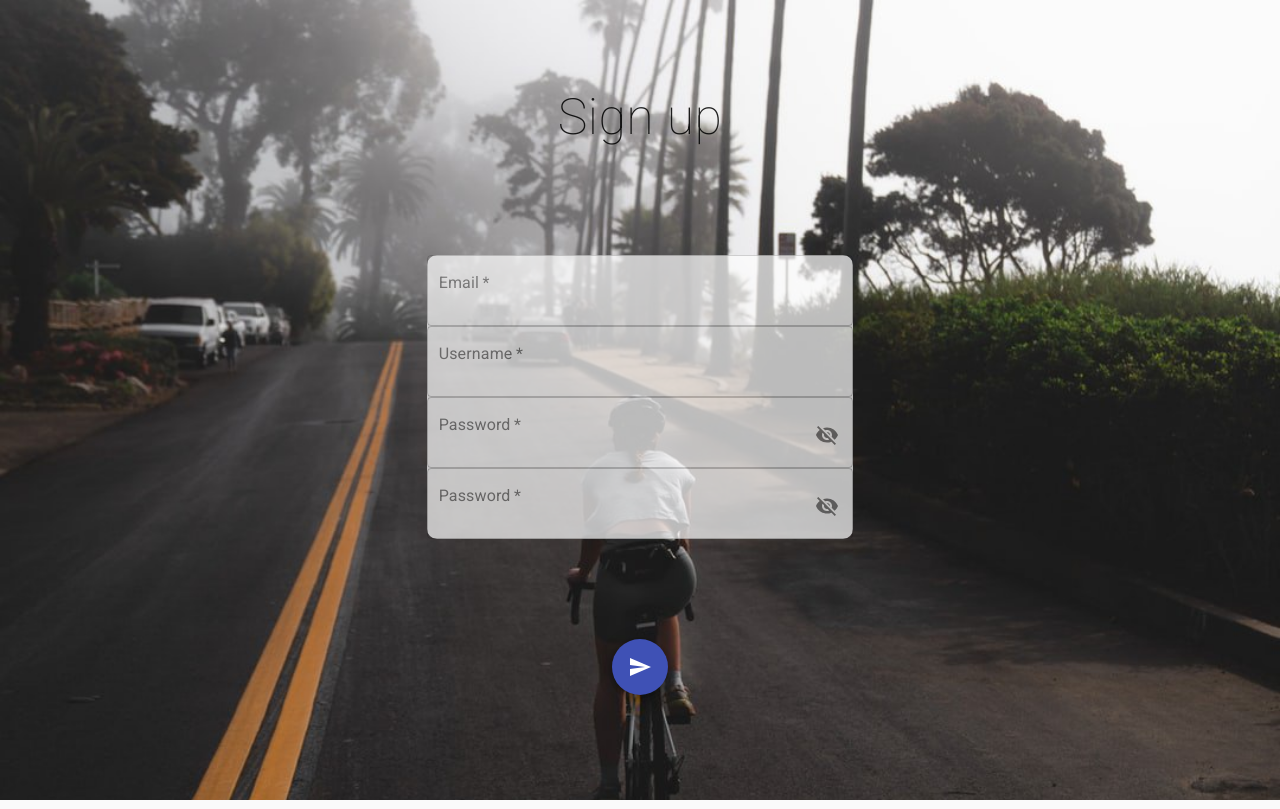
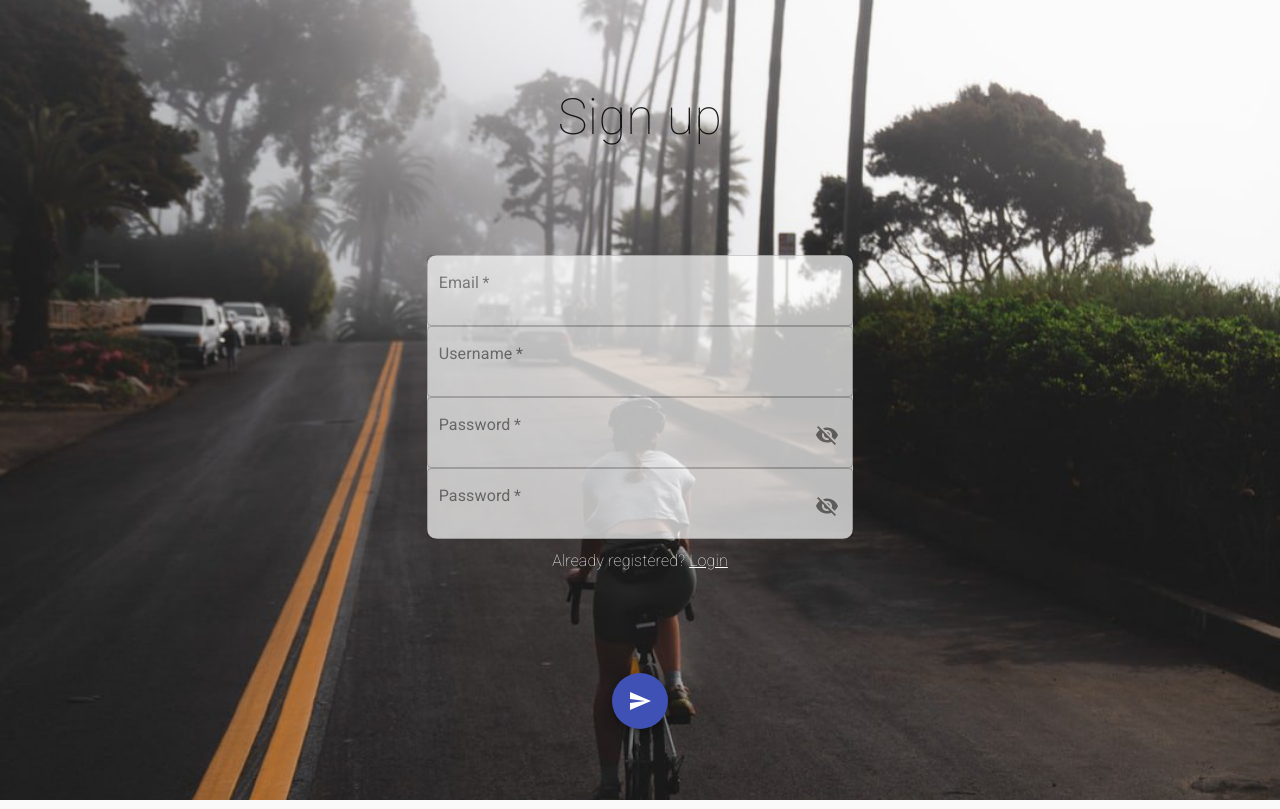
Before and after one commit to Giulianini/ASW-1920-GYMMY, a React (Create React App) app in the folder app/: page / in a window 1280 px wide. Both pictures are taken after a click on the button "SIGNUP". Built offline with nearby package versions, Linux system fonts and the light colour scheme.

Commit message:
Fixed login/signup links

```diff
--- a/app/src/components/user/authentication/Login.js
+++ b/app/src/components/user/authentication/Login.js
@@ -1,6 +1,6 @@
 import React, {useEffect, useRef} from 'react';
 import {Box, Fab, FormControl, Grid, InputAdornment, InputLabel, OutlinedInput, Typography} from "@material-ui/core";
-import {useHistory, useLocation} from "react-router-dom"
+import {Link, useHistory, useLocation} from "react-router-dom"
 import SendIcon from '@material-ui/icons/Send';
 import {makeStyles} from "@material-ui/core/styles";
 import IconButton from "@material-ui/core/IconButton";
@@ -46,9 +46,14 @@ const useStyles = makeStyles(theme => ({
             marginRight: 0,
         },
         marginTop: 100,
-        marginBottom: 100,
+        marginBottom: 10,
         borderRadius: 10,
         opacity: 0.7,
+    },
+    linkText: {
+        marginBottom: 100,
+        fontWeight: 100,
+        color: "white",
     }
 }));
 
@@ -143,6 +148,13 @@ function Login() {
                             />
                         </FormControl>
                     </Grid>
+                    <Grid item>
+                        <Typography variant={"body1"} className={classes.linkText}>
+                            Not registered yet? <Link to={{pathname: routes.signup.value}}
+                                                      style={{color: 'white'}}> Signup </Link>
+                        </Typography>
+
+                    </Grid>
                     <Fab color={"primary"}
                          type={"submit"}
                          onSubmit={handleSubmit}
--- a/app/src/components/user/authentication/Signup.js
+++ b/app/src/components/user/authentication/Signup.js
@@ -6,7 +6,7 @@ import {Visibility, VisibilityOff} from "@material-ui/icons";
 import IconButton from "@material-ui/core/IconButton";
 import {baseAxios} from "../../../Api";
 import SnackBar from "../utils/Snackbar";
-import {useHistory} from "react-router-dom";
+import {Link, useHistory} from "react-router-dom";
 import routes from "../../Routes";
 
 const backgroundImage = "authLanding.jpeg";
@@ -46,9 +46,14 @@ const useStyles = makeStyles(theme => ({
             marginRight: 0,
         },
         marginTop: 100,
-        marginBottom: 100,
+        marginBottom: 10,
         borderRadius: 10,
         opacity: 0.7,
+    },
+    linkText: {
+        marginBottom: 100,
+        fontWeight: 100,
+        color: "white",
     }
 }));
 
@@ -184,6 +189,13 @@ export default function Signup() {
                             />
                         </FormControl>
                     </Grid>
+                    <Grid item>
+                        <Typography variant={"body1"} className={classes.linkText}>
+                            Already registered? <Link to={{pathname: routes.login.value}}
+                                                      style={{color: 'white'}}> Login </Link>
+                        </Typography>
+
+                    </Grid>
                     <Fab color={"primary"}
                          type={"submit"}
                          href={""}
```
